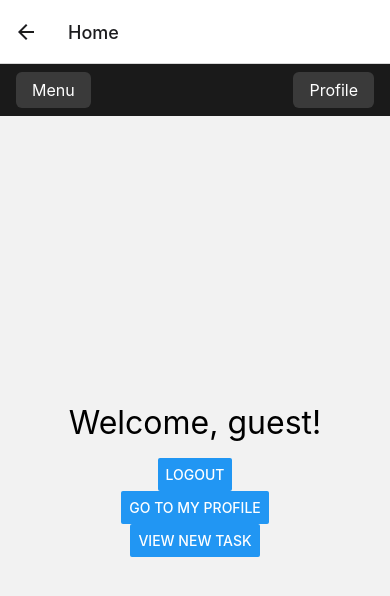
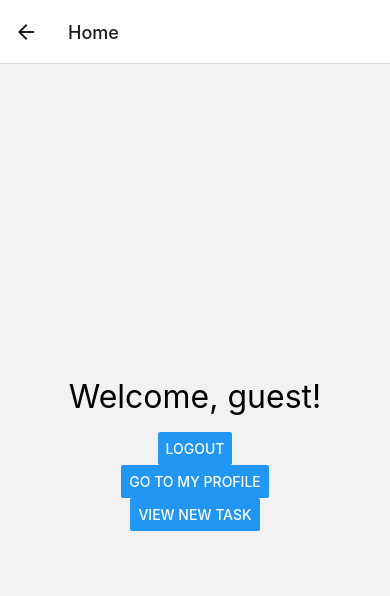
Before and after one commit to Szkaradd/CrazyProgrammers, a React Native app: screen /Home in a window 390 px wide. Shown: the top 596 px of the page. Built offline with nearby package versions, Linux system fonts and the light colour scheme.

Commit message:
working drawer and stack navigators

```diff
--- a/src/screens/Home.js
+++ b/src/screens/Home.js
@@ -1,7 +1,6 @@
 import React, { useContext } from "react";
 import { View, Text, Button, StyleSheet, SafeAreaView } from "react-native";
 import AuthContext from "../AuthContext";
-import NavBar from "../components/NavBar";
 
 const Home = ({ navigation }) => {
   const { user, setUser } = useContext(AuthContext);
@@ -13,9 +12,6 @@ const Home = ({ navigation }) => {
 
   return (
     <SafeAreaView style={styles.container}>
-      <View style={styles.navbar}>
-        <NavBar navigation={navigation} />
-      </View>
       <View style={styles.content}>
         <Text style={styles.title}>Welcome, {user?.username ?? "guest"}!</Text>
         <Button title="Logout" onPress={handleLogout} />
@@ -36,9 +32,6 @@ const styles = StyleSheet.create({
   container: {
     flex: 1,
   },
-  navbar: {
-    width: "100%",
-  },
   content: {
     flex: 1,
     alignItems: "center",
--- a/src/screens/Login.js
+++ b/src/screens/Login.js
@@ -1,6 +1,7 @@
 import React, { useState, useContext } from "react";
-import { View, Text, Button } from "react-native";
+import { View, Text } from "react-native";
 import Input from "../components/Input";
+import Button from "../components/Button";
 import api from "../utils/api";
 import AuthContext from "../AuthContext";
 
@@ -17,7 +18,7 @@ const Login = ({ navigation }) => {
       setErrorMessage("");
       const user = { username }; // or any other user information you want to store
       setUser(user);
-      navigation.navigate("Home");
+      navigation.navigate("DrawerNavigator");
     } else {
       setErrorMessage("Invalid username or password");
     }
```
Also changed, not shown: src/components/CustomDrawerContent.js (added, +25 -0 lines).
